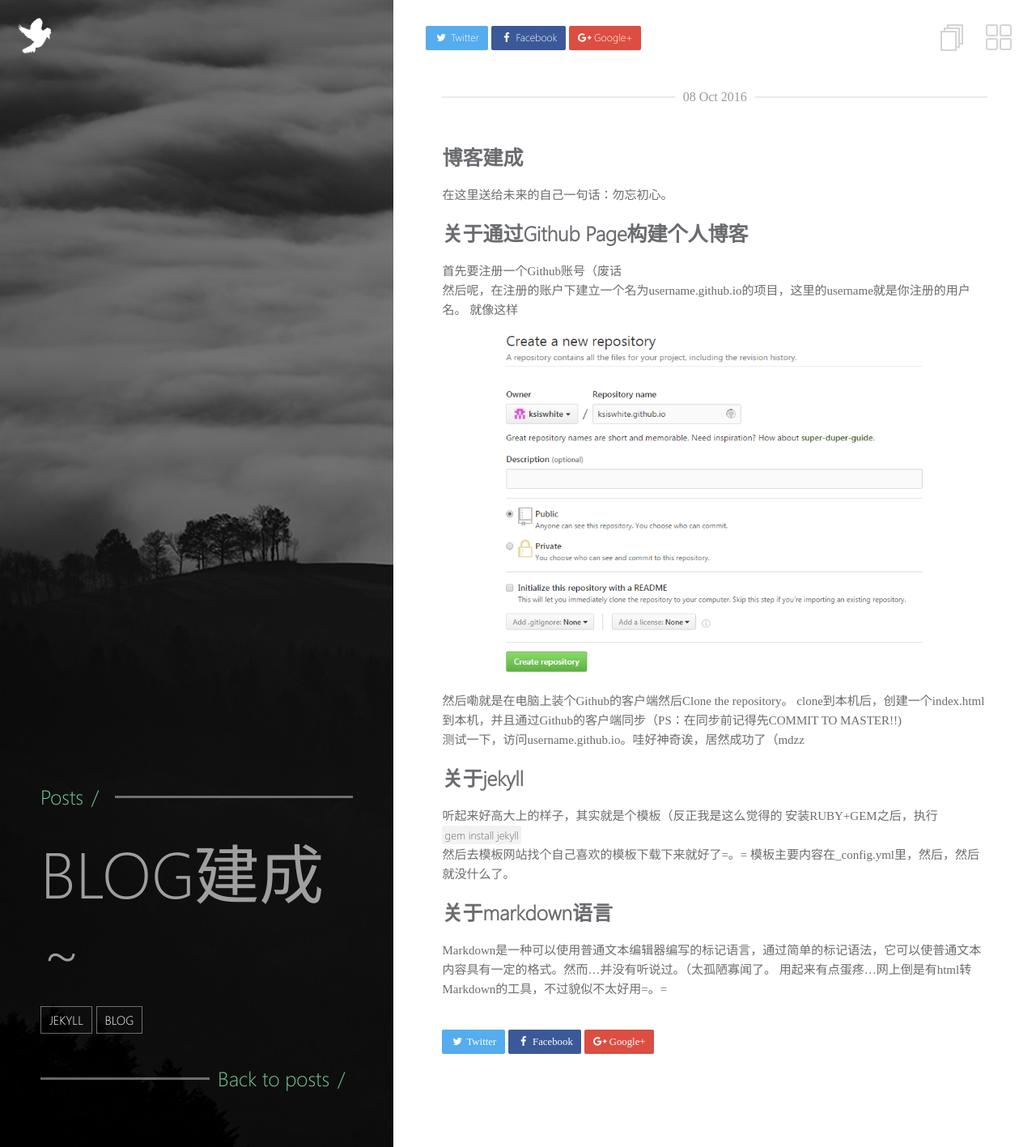
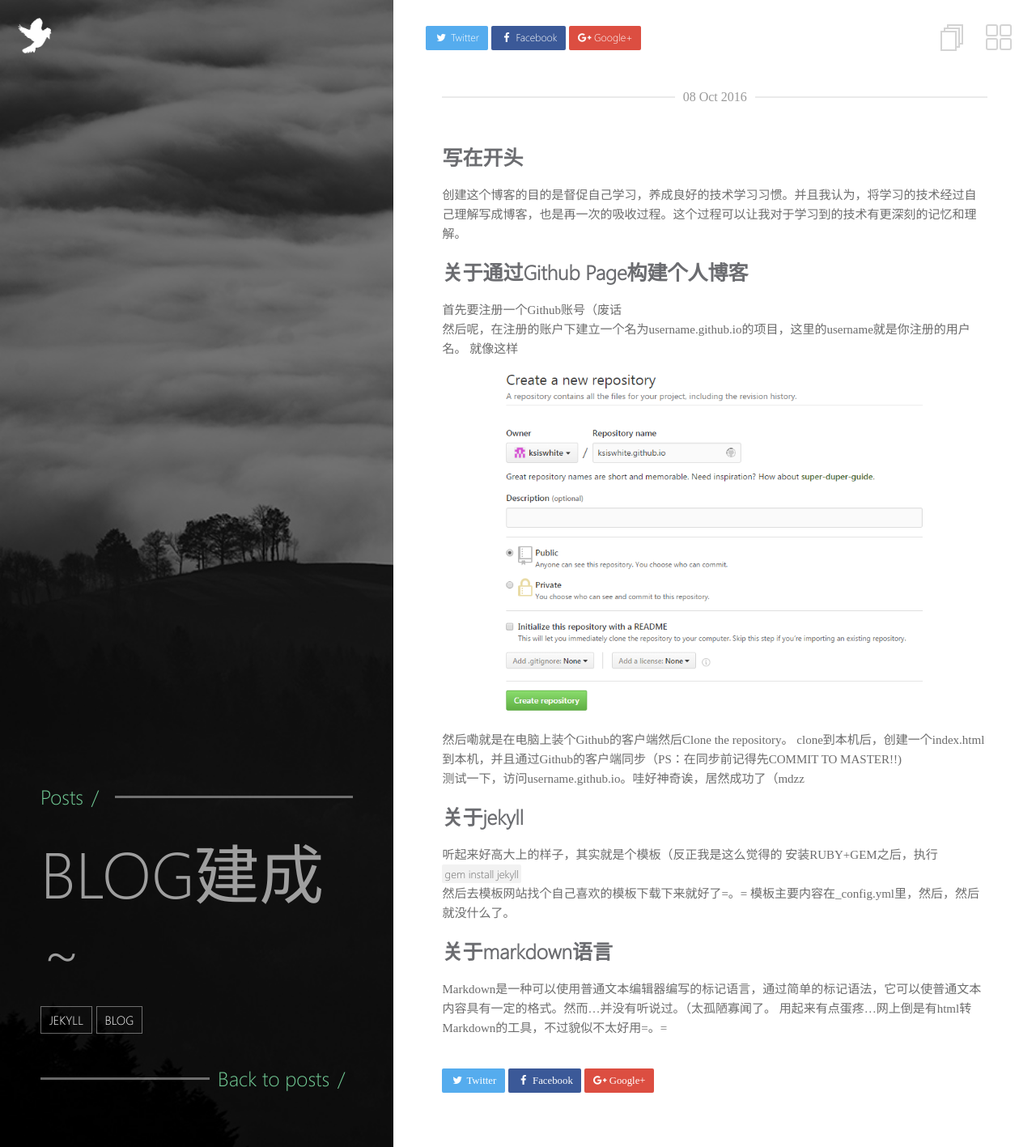
Before and after one commit to ksiswhite/ksiswhite.github.io, a Jekyll site: the page built from _posts/2016-10-08-first-post.md, in a window 1280 px wide. Shown: the whole page at 81% size. Built offline with Jekyll 4.4.1, drawn with Linux system fonts in a browser that asks for light colours.

Commit message:
first-post

```diff
--- a/_posts/2016-10-08-first-post.md
+++ b/_posts/2016-10-08-first-post.md
@@ -7,8 +7,8 @@ tag:
 - jekyll
 - blog
 ---
-## 博客建成
-  在这里送给未来的自己一句话：勿忘初心。
+## 写在开头
+  创建这个博客的目的是督促自己学习，养成良好的技术学习习惯。并且我认为，将学习的技术经过自己理解写成博客，也是再一次的吸收过程。这个过程可以让我对于学习到的技术有更深刻的记忆和理解。
 
 ## 关于通过Github Page构建个人博客
   首先要注册一个Github账号（废话
--- a/assets/_sass/_site.scss
+++ b/assets/_sass/_site.scss
@@ -547,9 +547,9 @@ canvas {
 .inner-post {
   font-family: 微软雅黑;
   h1 {
-    font-size: 70px;
-    line-height: 70px;
-    margin-bottom: 50px;
+    font-size: 50px;
+    line-height: 50px;
+    margin-bottom: 30px;
   }
   h2 {
     font-size: 25px;
```
